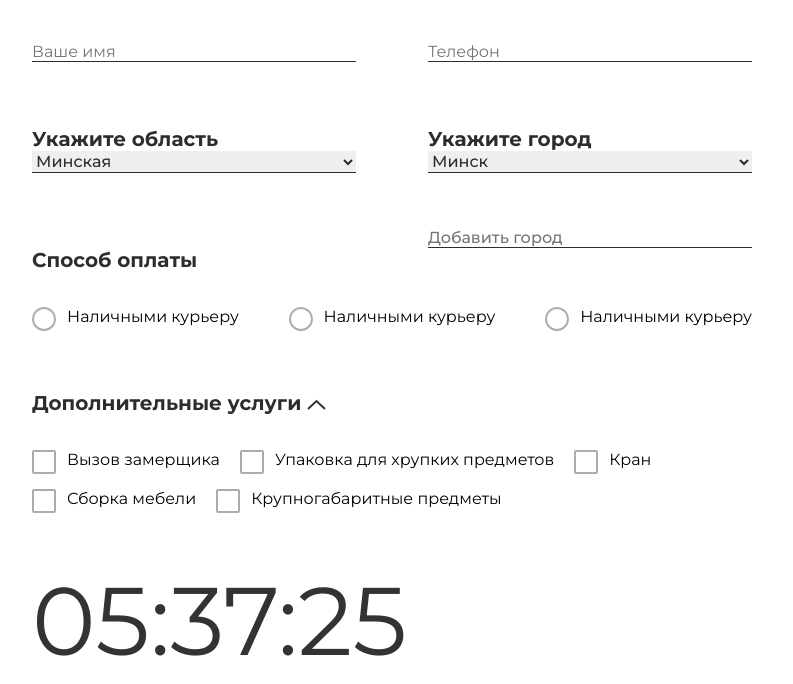
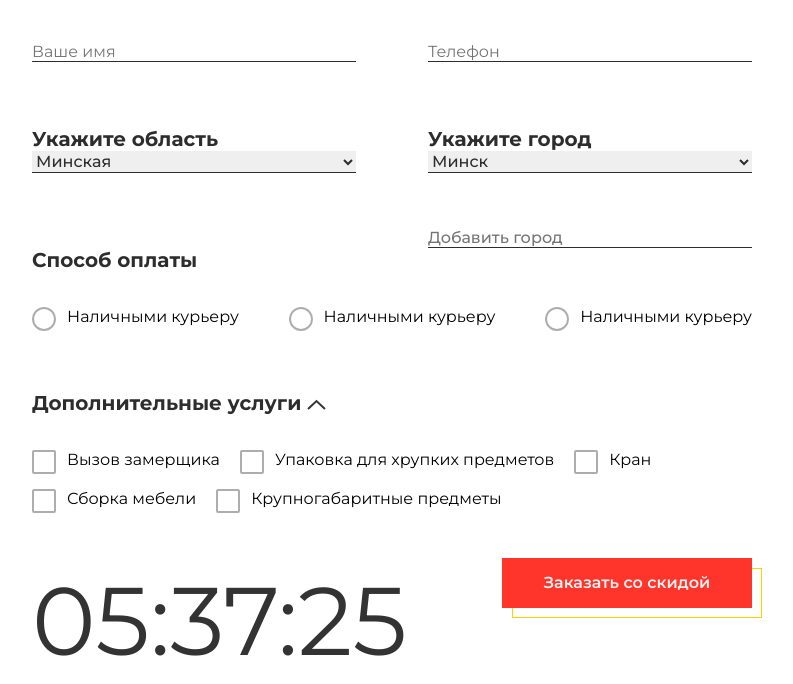
Before and after one commit to Artef0x/movee, a plain HTML site: page index.html in a window 1280 px wide. Shown: the part 196-880 px from the top of the page, without its empty margins (248-1041 px from the left). Drawn offline with Linux system fonts and the light colour scheme.

Commit message:
added button

```diff
--- a/css/order.css
+++ b/css/order.css
@@ -154,6 +154,11 @@
   padding-left: 35px;
 }
 
+.order__time {
+  position: relative;
+  display: flex;
+  justify-content: space-between;
+}
 .order__clock {
   font-family: var(--font-family);
   font-weight: 400;
@@ -161,3 +166,30 @@
   line-height: 131%;
   color: #333;
 }
+.order__button {
+  position: relative;
+  width: 250px;
+  height: 50px;
+  background: #ff352b;
+  border: none;
+  font-family: var(--font-family);
+  font-weight: 600;
+  font-size: 16px;
+  color: #f2f2f2;
+  cursor: pointer;
+  z-index: 2;
+  transition: transform 1s;
+}
+.order__button:hover {
+  box-shadow: 0 4px 4px 0 rgba(0, 0, 0, 0.25);
+  background: #ff772b;
+}
+.order__border {
+  position: absolute;
+  border: 1px solid #fed100;
+  width: 250px;
+  height: 50px;
+  top: 10px;
+  right: -10px;
+  z-index: 1;
+}
--- a/index.html
+++ b/index.html
@@ -118,7 +118,8 @@
         </div>
         <div class="order__time">
           <div class="order__clock">05:37:25</div>
-          <div class="order__button"></div>
+          <button class="order__button">Заказать со скидой</button>
+          <div class="order__border"></div>
         </div>
       </div>
     </section>
```
